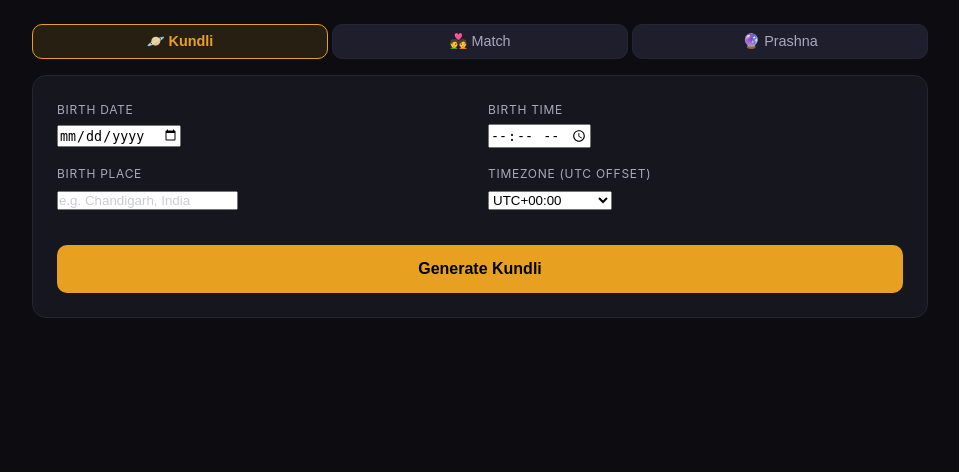
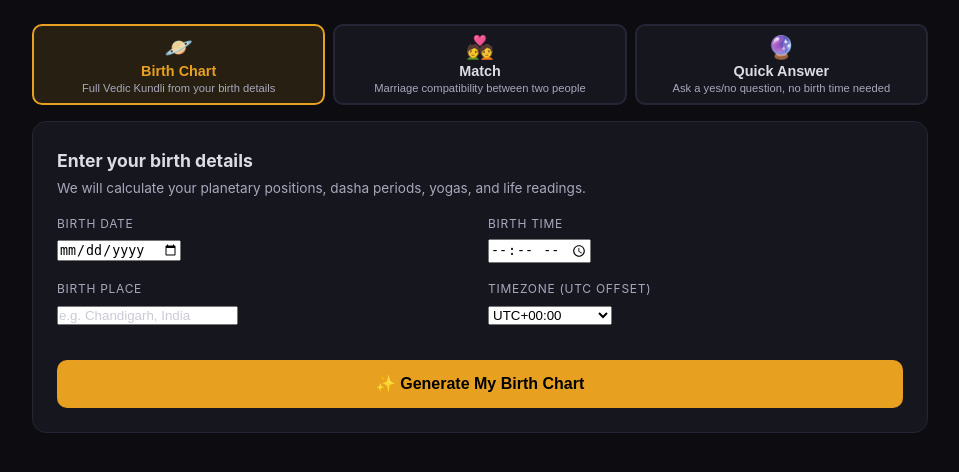
Before and after one commit to dragoonblade/Kundli, a Flask app: template templates/index.html in a window 1280 px wide. Shown: the part 139-611 px from the top of the page, without its empty margins (160-1119 px from the left). Run offline with Flask 3, Linux system fonts and the light colour scheme; the template is opened without the code that fills it, so the values that code supplies are empty.

Commit message:
feat: Redesign landing page for clarity
Tabs:
- Each tab now has icon, label, and description
- 'Kundli' -> 'Birth Chart' (plain English)
- 'Prashna' -> 'Quick Answer'
- Descriptions explain what each tab does

Forms:
- Each form has a heading and subtitle explaining what happens
- 'Generate Kundli' -> 'Generate My Birth Chart'
- All submit buttons have emojis for visual weight

CSS:
- Tabs use grid layout with vertical icon/label/desc stack
- Active tab has accent border + background
- New .form-title and .form-subtitle styles

```diff
--- a/static/style.css
+++ b/static/style.css
@@ -901,27 +901,35 @@ footer {
 
 /* Tab Bar */
 .tab-bar {
-    display: flex;
-    gap: var(--space-xs);
+    display: grid;
+    grid-template-columns: repeat(3, 1fr);
+    gap: var(--space-sm);
     margin-bottom: var(--space-md);
 }
 .tab-btn {
-    flex: 1;
-    padding: var(--space-sm) var(--space-md);
-    background: var(--tag-bg);
-    border: 1px solid var(--border);
+    display: flex; flex-direction: column; align-items: center; gap: 2px;
+    padding: var(--space-sm) var(--space-xs);
+    background: var(--card);
+    border: 2px solid var(--border);
     border-radius: var(--radius);
     color: var(--text-secondary);
-    font-size: 0.9rem;
     cursor: pointer;
     transition: all 0.15s ease;
+    text-align: center;
 }
+.tab-icon { font-size: 1.4rem; }
+.tab-label { font-size: 0.9rem; font-weight: 600; color: var(--text); }
+.tab-desc { font-size: 0.7rem; color: var(--text-secondary); line-height: 1.3; }
 .tab-btn.active {
+    border-color: var(--accent);
     background: var(--accent-dim);
-    border-color: var(--accent);
-    color: var(--accent);
-    font-weight: 600;
 }
+.tab-btn.active .tab-label { color: var(--accent); }
+.tab-btn:hover:not(.active) { border-color: var(--text-secondary); }
+
+/* Form titles */
+.form-title { font-size: 1.1rem; color: var(--text); margin-bottom: var(--space-xs); }
+.form-subtitle { font-size: 0.85rem; color: var(--text-secondary); margin-bottom: var(--space-md); line-height: 1.4; }
 
 /* Match Form */
 .match-grid {
--- a/templates/index.html
+++ b/templates/index.html
@@ -33,9 +33,21 @@
         </header>
 
         <div class="tab-bar">
-            <button class="tab-btn active" id="tab-kundli" onclick="switchTab('kundli')">🪐 Kundli</button>
-            <button class="tab-btn" id="tab-match" onclick="switchTab('match')">💑 Match</button>
-            <button class="tab-btn" id="tab-prashna" onclick="switchTab('prashna')">🔮 Prashna</button>
+            <button class="tab-btn active" id="tab-kundli" onclick="switchTab('kundli')">
+                <span class="tab-icon">🪐</span>
+                <span class="tab-label">Birth Chart</span>
+                <span class="tab-desc">Full Vedic Kundli from your birth details</span>
+            </button>
+            <button class="tab-btn" id="tab-match" onclick="switchTab('match')">
+                <span class="tab-icon">💑</span>
+                <span class="tab-label">Match</span>
+                <span class="tab-desc">Marriage compatibility between two people</span>
+            </button>
+            <button class="tab-btn" id="tab-prashna" onclick="switchTab('prashna')">
+                <span class="tab-icon">🔮</span>
+                <span class="tab-label">Quick Answer</span>
+                <span class="tab-desc">Ask a yes/no question, no birth time needed</span>
+            </button>
         </div>
 
         {% include 'includes/panchang_card.html' %}
@@ -51,6 +63,8 @@
         {% endif %}
 
         <form method="POST" action="/" class="form-card" id="form-kundli">
+            <h2 class="form-title">Enter your birth details</h2>
+            <p class="form-subtitle">We will calculate your planetary positions, dasha periods, yogas, and life readings.</p>
             <div class="form-grid">
                 <div class="form-group">
                     <label for="date">Birth Date</label>
@@ -70,11 +84,13 @@
                     {{ tz_select('tz', 'tz', prev_tz|default('5.5')) }}
                 </div>
             </div>
-            <button type="submit">Generate Kundli</button>
+            <button type="submit">✨ Generate My Birth Chart</button>
         </form>
 
         <form method="POST" action="/match" class="form-card" id="form-match" style="display:none">
-            <p class="form-hint" style="color:var(--text-secondary);font-size:0.85rem;margin-bottom:var(--space-sm)">Enter birth details for both people. Person 1's Varna is compared against Person 2's in traditional scoring.</p>
+            <h2 class="form-title">Compare two birth charts</h2>
+            <p class="form-subtitle">Ashtakoota Gun Milan scores compatibility across 8 dimensions on a 36-point scale.</p>
+            <p class="form-hint" style="color:var(--text-secondary);font-size:0.85rem;margin-bottom:var(--space-sm)">Person 1's Varna is compared against Person 2's in traditional scoring.</p>
             <div class="match-grid">
                 <fieldset class="person-fields">
                     <legend>Person 1</legend>
@@ -123,10 +139,12 @@
                     </div>
                 </fieldset>
             </div>
-            <button type="submit">Check Compatibility</button>
+            <button type="submit">💑 Check Compatibility</button>
         </form>
 
         <form method="POST" action="/prashna" class="form-card" id="form-prashna" style="display:none">
+            <h2 class="form-title">Ask a question about your life</h2>
+            <p class="form-subtitle">Pick a category, type your question, and we will read the current planetary positions for an answer.</p>
             <div class="form-grid">
                 <div class="form-group" style="grid-column:1/-1">
                     <label for="question">Your Question</label>
@@ -162,7 +180,7 @@
                 </div>
             </div>
             <p class="form-hint" style="color:var(--text-secondary);font-size:0.8rem;margin-bottom:var(--space-sm)">No birth time needed. The chart is cast for this exact moment to answer your question.</p>
-            <button type="submit">Ask the Stars</button>
+            <button type="submit">🔮 Ask the Stars</button>
         </form>
 
         <div id="saved-charts" style="display:none">
```
